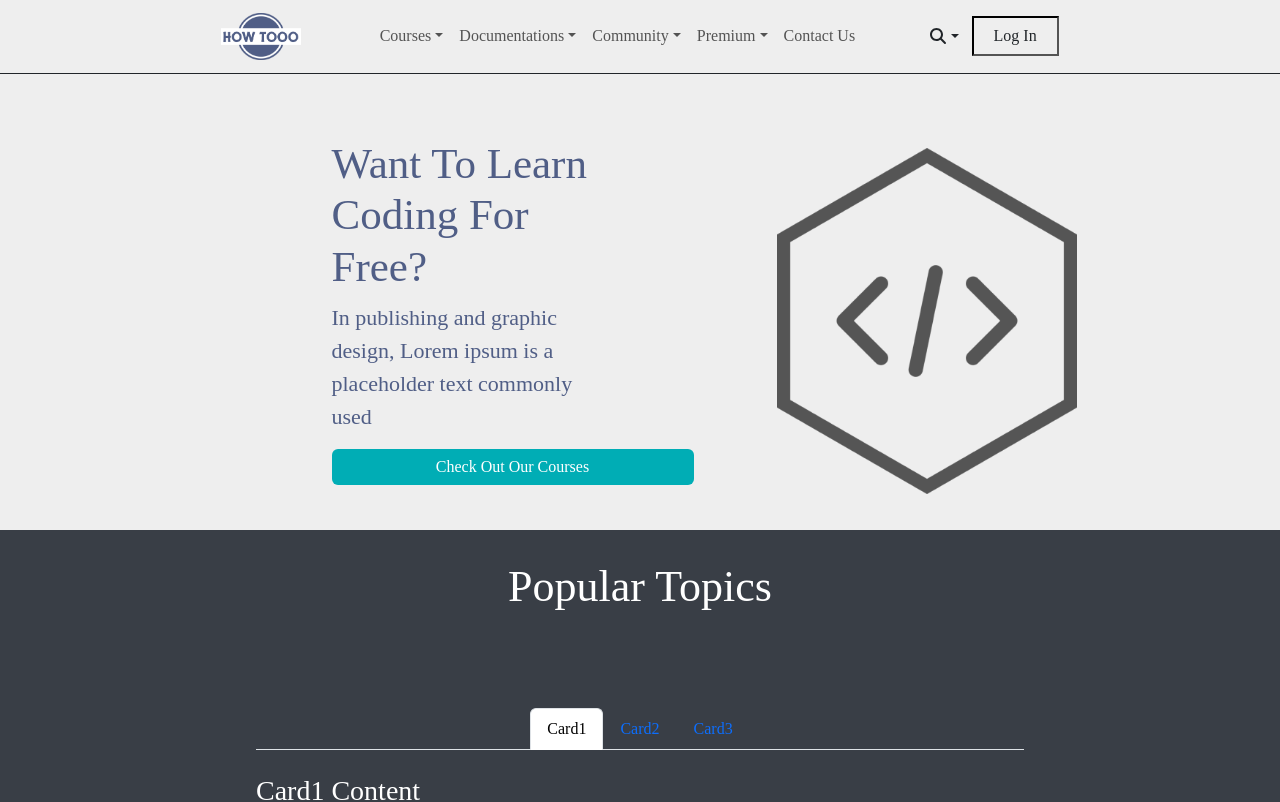
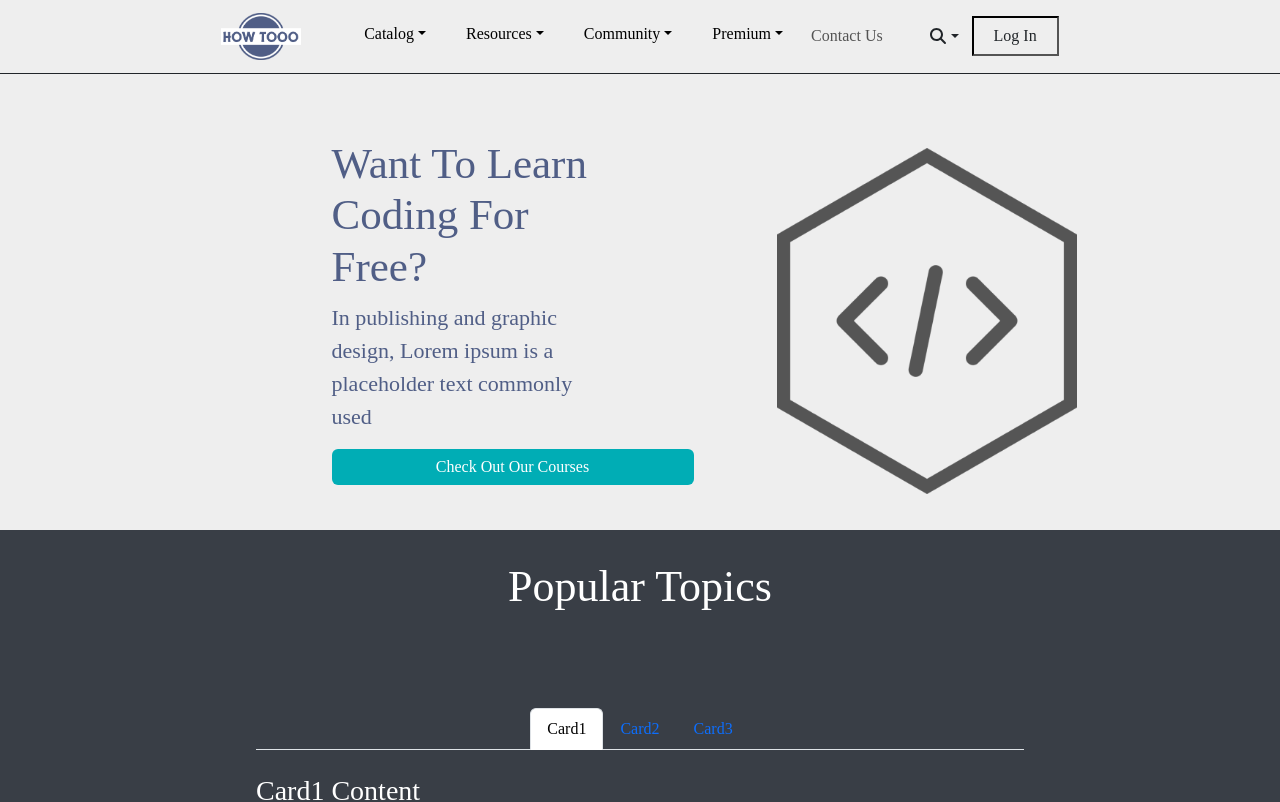
Before and after one commit to rayed152/HowTooo, a Next.js app: page / in a window 1280 px wide. Shown: the top 802 px of the page. Built offline with nearby package versions, Linux system fonts and the light colour scheme; no server answers.

Commit message:
Changed the background of the dropdown, changed the navdropdown to dropdown, Added all the courses and documents etc

```diff
--- a/Components/navbars/Navbar1.js
+++ b/Components/navbars/Navbar1.js
@@ -1,8 +1,4 @@
 import React from "react";
-import Container from "react-bootstrap/Container";
-import Nav from "react-bootstrap/Nav";
-import Navbar from "react-bootstrap/Navbar";
-import NavDropdown from "react-bootstrap/NavDropdown";
 import Image from "next/image";
 import Button from "react-bootstrap/Button";
 import LoginModal from "../LoginModal";
@@ -10,6 +6,16 @@ import { useSession } from "next-auth/react";
 import { signOut } from "next-auth/react";
 import styles from "./navbar.module.css";
 import SearchMondal from "./SearchMondal";
+import {
+  Container,
+  Nav,
+  Navbar,
+  NavDropdown,
+  Dropdown,
+  DropdownToggle,
+  DropdownMenu,
+  DropdownItem,
+} from "react-bootstrap";
 
 function Navbar1() {
   const [modalShow, setModalShow] = React.useState(false);
@@ -27,81 +33,109 @@ function Navbar1() {
             <Image src="/logo.png" alt="Logo" width={80} height={100} />
           </Navbar.Brand>
           <Navbar.Toggle aria-controls="navbarScroll" />
+
           <Navbar.Collapse id="navbarScroll">
             <Nav
               className="me-auto my-2 my-lg-0 ms-auto"
               style={{ maxHeight: "100px" }}
               navbarScroll
             >
-              <NavDropdown
-                title="Courses"
-                id="navbarScrollingDropdown"
-                className={`${styles.navitems}`}
+              {/* Catalog */}
+              <Dropdown className={`${styles.navitems}`}>
+                <DropdownToggle
+                  id="dropdown-basic"
+                  className={`${styles.navToggle}`}
                 >
-                <NavDropdown.Item href="#action3">Action</NavDropdown.Item>
-                <NavDropdown.Item href="#action4">
-                  Another action
-                </NavDropdown.Item>
+                  Catalog
+                </DropdownToggle>
+                <DropdownMenu className={`${styles.navDropMenu}`}>
+                  <DropdownItem>Courses</DropdownItem>
+                  <DropdownItem>Web Development</DropdownItem>
+                  <DropdownItem>Machine Learning</DropdownItem>
+                  <DropdownItem>Data Science</DropdownItem>
+                  <DropdownItem>Cyber Security</DropdownItem>
                   <NavDropdown.Divider />
-                <NavDropdown.Item href="#action5">
-                  Something else here
-                </NavDropdown.Item>
-              </NavDropdown>
+                  <div>
+                    <h6>Career Paths</h6>
+                  </div>
+                  <DropdownItem>Full Stack Engineer</DropdownItem>
+                  <DropdownItem>Full Stack FrontEnd Engineer</DropdownItem>
+                  <DropdownItem>Full Stack BackEnd Engineer</DropdownItem>
+                </DropdownMenu>
+              </Dropdown>
 
-              <NavDropdown
-                title="Documentations"
-                id="navbarScrollingDropdown"
-                className={`${styles.navitems}`}
+              {/* Resources */}
+              <Dropdown className={`${styles.navitems}`}>
+                <DropdownToggle
+                  id="dropdown-basic"
+                  className={`${styles.navToggle}`}
                 >
-                <NavDropdown.Item href="#action3">Action</NavDropdown.Item>
-                <NavDropdown.Item href="#action4">
-                  Another action
-                </NavDropdown.Item>
+                  Resources
+                </DropdownToggle>
+                <DropdownMenu className={`${styles.navDropMenu}`}>
+                  <DropdownItem>Docs</DropdownItem>
+                  <DropdownItem>Web Development</DropdownItem>
+                  <DropdownItem>Machine Learning</DropdownItem>
+                  <DropdownItem>Data Science</DropdownItem>
+                  <DropdownItem>Cyber Security</DropdownItem>
                   <NavDropdown.Divider />
-                <NavDropdown.Item href="#action5">
-                  Something else here
-                </NavDropdown.Item>
-              </NavDropdown>
+                  <div>
+                    <h6>Practices</h6>
+                  </div>
+                  <DropdownItem>Projects</DropdownItem>
+                  <DropdownItem>Code Challanges</DropdownItem>
+                  <DropdownItem>Videos</DropdownItem>
+                  <NavDropdown.Divider />
+                  <div>
+                    <h6>Inspirations</h6>
+                  </div>
+                  <DropdownItem>Articles</DropdownItem>
+                  <DropdownItem>Career Advice</DropdownItem>
+                  <DropdownItem>Learning Tips</DropdownItem>
+                </DropdownMenu>
+              </Dropdown>
 
-              <NavDropdown
-                title="Community"
-                id="navbarScrollingDropdown"
-                className={`${styles.navitems}`}
+              {/* Community */}
+              <Dropdown className={`${styles.navitems}`}>
+                <DropdownToggle
+                  id="dropdown-basic"
+                  className={`${styles.navToggle}`}
                 >
-                <NavDropdown.Item href="#action3">Action</NavDropdown.Item>
-                <NavDropdown.Item href="#action4">
-                  Another action
-                </NavDropdown.Item>
-                <NavDropdown.Divider />
-                <NavDropdown.Item href="#action5">
-                  Something else here
-                </NavDropdown.Item>
-              </NavDropdown>
+                  Community
+                </DropdownToggle>
+                <DropdownMenu className={`${styles.navDropMenu}`}>
+                  <DropdownItem>Forums</DropdownItem>
+                  <DropdownItem>Discord</DropdownItem>
+                  <DropdownItem>Team</DropdownItem>
+                </DropdownMenu>
+              </Dropdown>
 
-              <NavDropdown
-                title="Premium"
-                id="navbarScrollingDropdown"
-                className={`${styles.navitems}`}
+              {/* Premium */}
+
+              <Dropdown className={`${styles.navitems}`}>
+                <DropdownToggle
+                  id="dropdown-basic"
+                  className={`${styles.navToggle}`}
                 >
-                <NavDropdown.Item href="#action3">Action</NavDropdown.Item>
-                <NavDropdown.Item href="#action4">
-                  Another action
-                </NavDropdown.Item>
-                <NavDropdown.Divider />
-                <NavDropdown.Item href="#action5">
-                  Something else here
-                </NavDropdown.Item>
-              </NavDropdown>
+                  Premium
+                </DropdownToggle>
+                <DropdownMenu className={`${styles.navDropMenu}`}>
+                  <DropdownItem>For Individual</DropdownItem>
+                  <DropdownItem>For Students</DropdownItem>
+                </DropdownMenu>
+              </Dropdown>
               <Nav.Link href="#" className={`${styles.navitems}`}>
                 Contact Us
               </Nav.Link>
             </Nav>
 
+            {/* Search */}
+
             <div className={`${styles.search}`}>
               <SearchMondal />
             </div>
 
-            {/* Modal */}
+            {/* Login Modal */}
             {!session ? (
               <Nav.Link href="#" className={`${styles.navitems} d-flex`}>
                 <button variant="primary" onClick={() => setModalShow(true)}>
--- a/Components/navbars/navbar.module.css
+++ b/Components/navbars/navbar.module.css
@@ -5,6 +5,7 @@
 .navitems {
   font-family: montserrat;
 }
+
 
 .navitems:hover {
   border: 2px outset black;
@@ -15,6 +16,17 @@
   padding: 6px 20px;
   border: 2px inset black;
 }
+
+.navToggle{
+  background: transparent !important;
+  border: 0 !important;
+  color: black !important;
+}
+
+.navDropMenu{
+  background-color: #EEEEEE;
+}
+
 
 .customnavdropdown .dropdown-menu {
   margin-top: 3px;
--- a/package.json
+++ b/package.json
@@ -14,11 +14,12 @@
     "@fortawesome/free-regular-svg-icons": "^6.4.0",
     "@fortawesome/free-solid-svg-icons": "^6.4.0",
     "@fortawesome/react-fontawesome": "^0.2.0",
+    "@restart/hooks": "^0.4.11",
     "autoprefixer": "10.4.14",
     "bootstrap": "^5.3.0",
     "eslint": "8.43.0",
     "eslint-config-next": "13.4.6",
-    "next": "13.4.6",
+    "next": "^13.4.10",
     "next-auth": "^4.22.1",
     "postcss": "8.4.24",
     "react": "18.2.0",
```
Also changed, not shown: 2 other files (tests, documents, lock files or other folders). Lines whose indentation alone changed are shown as unchanged.
